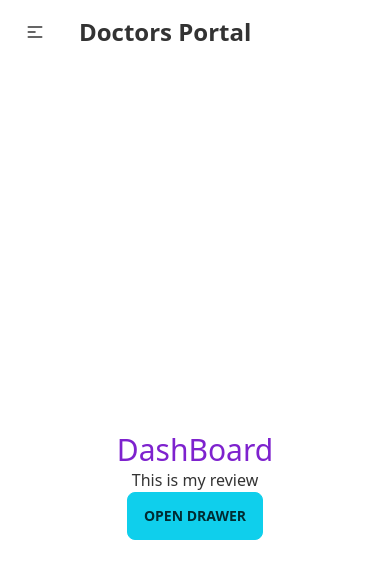
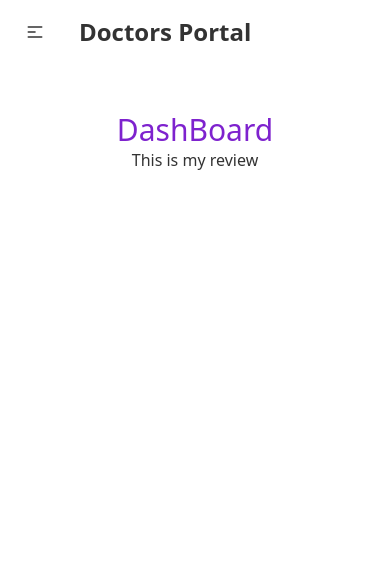
Before and after one commit to EmtiazHossainE2/doctors-portal, a React (Create React App) app: page /dashboard/review in a window 390 px wide. Shown: the top 578 px of the page. Built offline with nearby package versions, Linux system fonts and the light colour scheme; no server answers; sample sign-in values are in the browser's storage.

Commit message:
submenu add for mobile device

```diff
--- a/src/pages/Dashboard/Dashboard.js
+++ b/src/pages/Dashboard/Dashboard.js
@@ -6,11 +6,10 @@ const Dashboard = () => {
         <div>
             <div class="drawer drawer-mobile">
                 <input id="my-drawer-2" type="checkbox" class="drawer-toggle" />
-                <div class="drawer-content flex flex-col items-center justify-center">
+                <div class="drawer-content  justify-center pt-12">
                     {/* <!-- Page content here --> */}
                     <h2 className='text-3xl text-purple-700 text-center'>DashBoard </h2>
                     <Outlet/>
-                    <label for="my-drawer-2" class="btn btn-primary drawer-button lg:hidden">Open drawer</label>
                 </div>
                 <div class="drawer-side">
                     <label for="my-drawer-2" class="drawer-overlay"></label>
--- a/src/pages/Dashboard/MyReview.js
+++ b/src/pages/Dashboard/MyReview.js
@@ -3,7 +3,7 @@ import React from 'react';
 const MyReview = () => {
     return (
         <div>
-            <h2>This is my review</h2>
+            <h2 className='text-center'>This is my review</h2>
         </div>
     );
 };
--- a/src/pages/Shared/Navbar.js
+++ b/src/pages/Shared/Navbar.js
@@ -33,6 +33,7 @@ const Navbar = () => {
                         </label>
                         <ul tabIndex="0" className="menu menu-compact dropdown-content mt-3 p-2 shadow bg-base-100 rounded-box w-52 ">
                             {menuItems}
+                            <label for="my-drawer-2" class="btn btn-outline drawer-button lg:hidden">Dashboard Menu</label>
                         </ul>
                     </div>
                     <Link to='/' className="btn btn-ghost normal-case text-2xl">Doctors Portal</Link>
```
